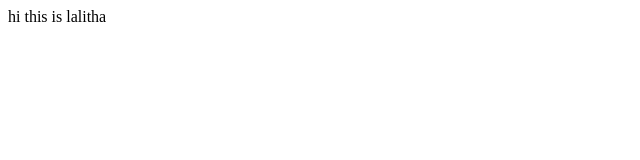
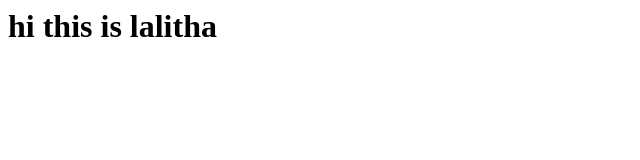
Before and after one commit to LalithaReddy14/lalitha, a plain HTML site: page index.html in a window 1280 px wide. Shown: the whole page, without its empty margins (0-640 px from the left). Drawn offline with Linux system fonts and the light colour scheme.

Commit message:
Update index.html

```diff
--- a/index.html
+++ b/index.html
@@ -3,6 +3,6 @@
 <title> index file </title>
 </head>
 <body>
-hi this is lalitha
+<h1>hi this is lalitha</h1>
 </body>
 </html>
```
